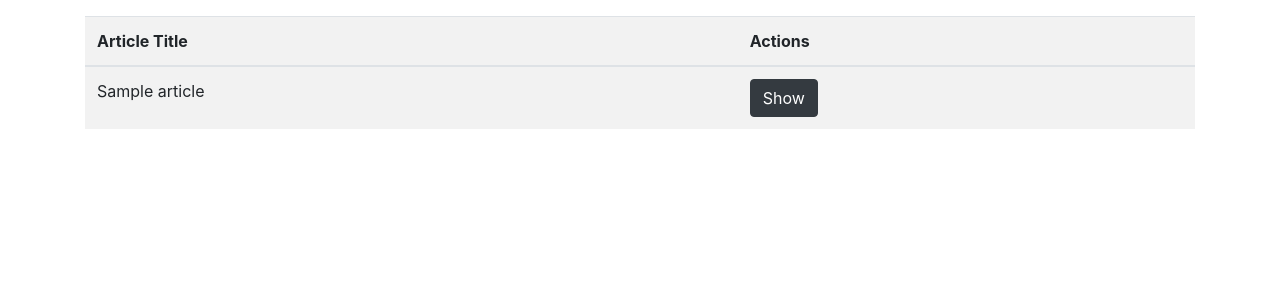
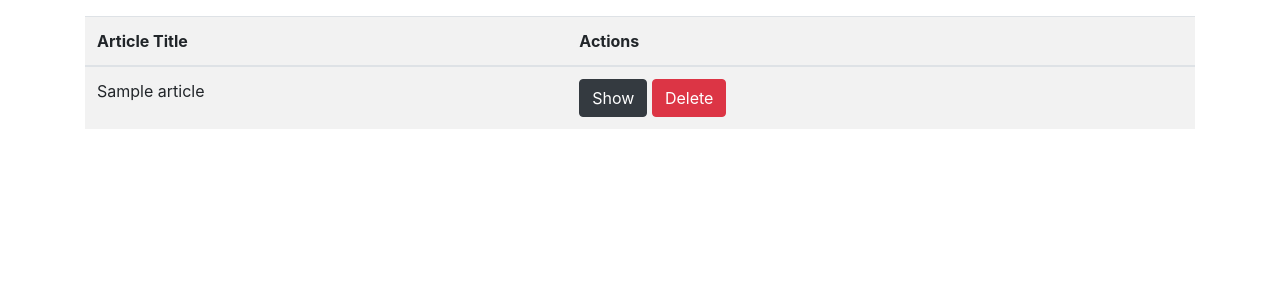
Before and after one commit to piotrpopiolek/simple-cms, a Symfony app: template templates/articles/index.html.twig in a window 1280 px wide. Shown: the part 56-356 px from the top of the page. Run offline with Twig, Linux system fonts and the light colour scheme; the template is opened without the code that fills it: most values are stand-ins (such as "Sample title", 1, 10 or a date in 2020); some libraries are stand-ins or nearby versions.

Commit message:
Delete from database

```diff
--- /dev/null
+++ b/public/js/main.js
@@ -0,0 +1,11 @@
+const articlesToDelete = [...document.querySelectorAll('.delete-article')];
+
+articlesToDelete.forEach(btnArticle => btnArticle.addEventListener('click', deleteArticle));
+
+function deleteArticle() {
+    if (confirm('Are you sure?')) {
+        const id = event.target.dataset.id;
+
+        fetch(`/article/delete/${id}`, { method: 'DELETE' }).then(res => window.location.reload());
+    }
+}
--- a/templates/articles/index.html.twig
+++ b/templates/articles/index.html.twig
@@ -6,7 +6,7 @@
 {% block body %}
 
     {% if articles %}
-        <table class="table table-striped">
+        <table id="articles" class="table table-striped">
             <thread>
                 <tr>
                     <th>Article Title</th>
@@ -19,6 +19,7 @@
                         <td>{{ article.title }}</td>
                         <td>
                             <a href="/article/{{ article.id }}" class="btn btn-dark">Show</a>
+                            <a href="#" class="btn btn-danger delete-article" data-id="{{ article.id }}">Delete</a>
                         </td>
                     </tr>
                 {% endfor %}
@@ -27,4 +28,5 @@
     </table>
 {% else %}
     <p>No articles to display</p>
-{% endif %}{% endblock %}
+{% endif %}{% endblock %}{% block javascripts %}
+<script src="/js/main.js"></script>{% endblock %}
--- a/templates/base.html.twig
+++ b/templates/base.html.twig
@@ -2,7 +2,10 @@
 <html>
     <head>
         <meta charset="UTF-8">
-        <title>{% block title %}Welcome!{% endblock %}</title>
+        <title>
+            {% block title %}Welcome!
+            {% endblock %}
+        </title>
 
         {% block stylesheets %}
             <link rel="stylesheet" href="https://stackpath.bootstrapcdn.com/bootstrap/4.1.3/css/bootstrap.min.css" integrity="sha384-MCw98/SFnGE8fJT3GXwEOngsV7Zt27NXFoaoApmYm81iuXoPkFOJwJ8ERdknLPMO" crossorigin="anonymous">
@@ -10,11 +13,11 @@
     </head>
     <body>
         {{include('inc/navbar.html.twig')}}
-    <div class="container">
-        {% block body %}{% endblock %}
+        <div class="container"> {% block body %}{% endblock %}
             </div>
             <script src="https://code.jquery.com/jquery-3.3.1.slim.min.js" integrity="sha384-q8i/X+965DzO0rT7abK41JStQIAqVgRVzpbzo5smXKp4YfRvH+8abtTE1Pi6jizo" crossorigin="anonymous"></script>
             <script src="https://cdnjs.cloudflare.com/ajax/libs/popper.js/1.14.7/umd/popper.min.js" integrity="sha384-UO2eT0CpHqdSJQ6hJty5KVphtPhzWj9WO1clHTMGa3JDZwrnQq4sF86dIHNDz0W1" crossorigin="anonymous"></script>
             <script src="https://stackpath.bootstrapcdn.com/bootstrap/4.3.1/js/bootstrap.min.js" integrity="sha384-JjSmVgyd0p3pXB1rRibZUAYoIIy6OrQ6VrjIEaFf/nJGzIxFDsf4x0xIM+B07jRM" crossorigin="anonymous"></script>
+            {% block javascripts %}{% endblock %}
         </body>
     </html>
```
Also changed, not shown: src/Controller/ArticleController.php (+15 -0 lines). Lines whose indentation alone changed are shown as unchanged.
